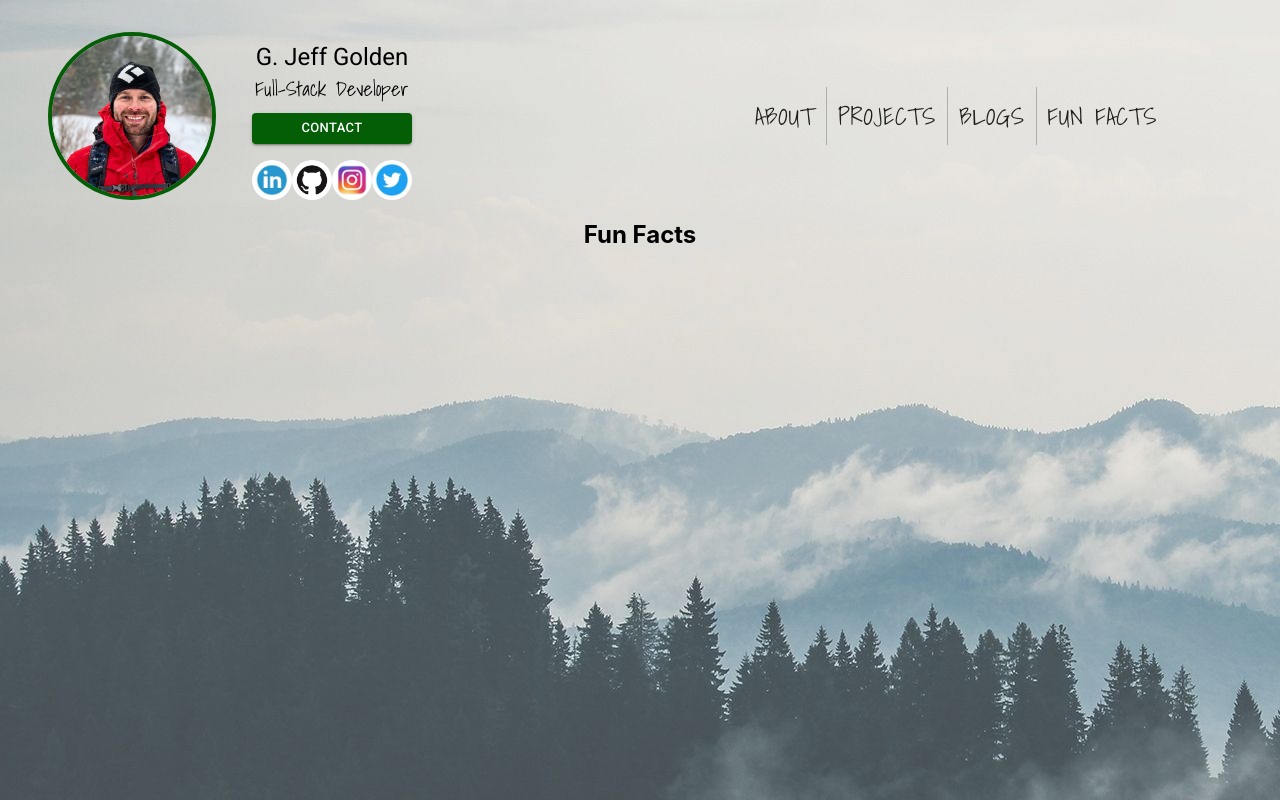
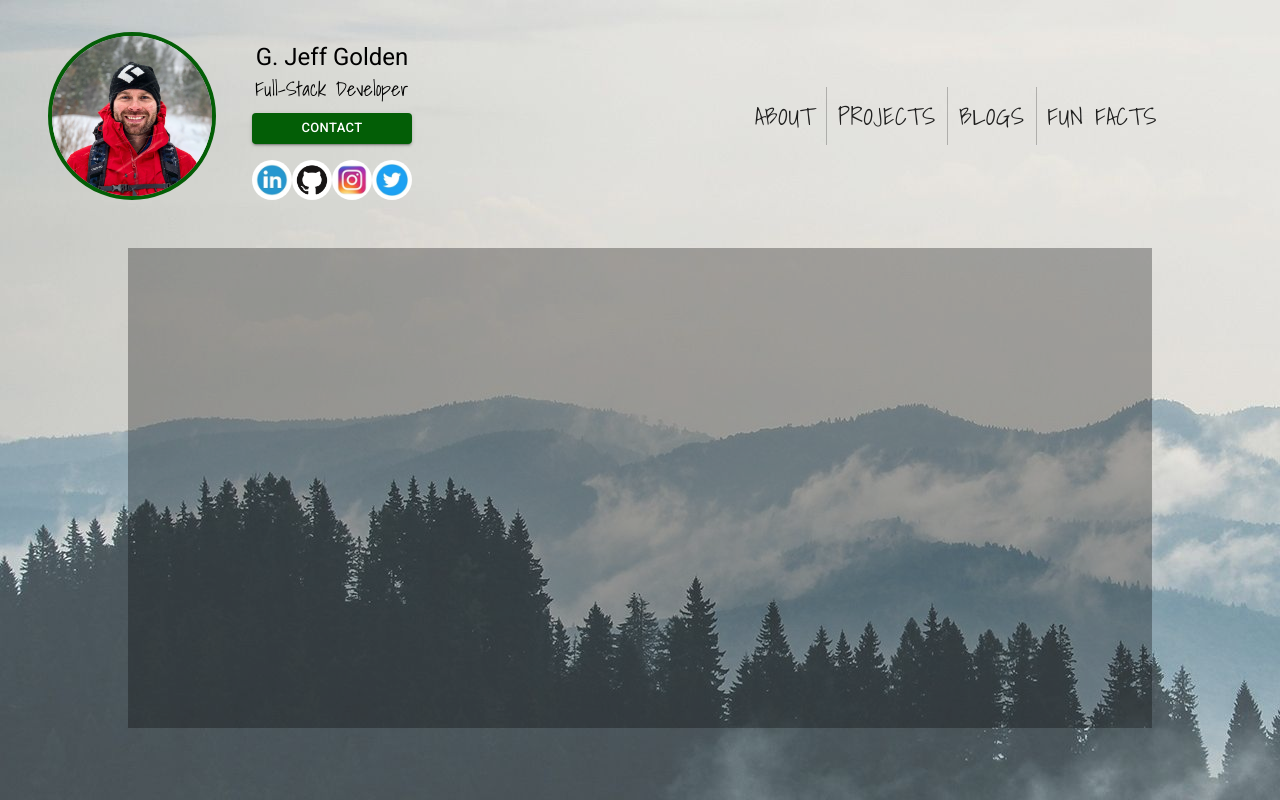
Before and after one commit to gjeffgolden/personal-website, a React (Create React App) app: page /funfacts in a window 1280 px wide. Built offline with nearby package versions, Linux system fonts and the light colour scheme.

Commit message:
Added and styled containers for subpage content.

```diff
--- a/src/pages/About.js
+++ b/src/pages/About.js
@@ -1,9 +1,10 @@
 import React from 'react'
+import { Container } from '@material-ui/core'
 
 export default function About() {
     return (
-        <div>
-            <h2>About</h2>
-        </div>
+        <Container maxWidth='xl' style={{height: "60%", width: "80%", backgroundColor: "black", marginTop: '3rem', opacity: "0.3"}}>
+
+        </Container>
     )
 }
--- a/src/pages/Blogs.js
+++ b/src/pages/Blogs.js
@@ -1,9 +1,10 @@
 import React from 'react'
+import { Container } from '@material-ui/core'
 
 export default function Blogs() {
     return (
-        <div>
-            <h2>Blogs</h2>
-        </div>
+        <Container maxWidth='xl' style={{height: "60%", width: "80%", backgroundColor: "black", marginTop: '3rem', opacity: "0.3"}}>
+
+        </Container>
     )
 }
--- a/src/pages/FunFacts.js
+++ b/src/pages/FunFacts.js
@@ -1,9 +1,10 @@
 import React from 'react'
+import { Container } from '@material-ui/core'
 
 export default function FunFacts() {
     return (
-        <div>
-            <h2>Fun Facts</h2>
-        </div>
+        <Container maxWidth='xl' style={{height: "60%", width: "80%", backgroundColor: "black", marginTop: '3rem', opacity: "0.3"}}>
+
+        </Container>
     )
 }
--- a/src/pages/Projects.js
+++ b/src/pages/Projects.js
@@ -1,9 +1,10 @@
 import React from 'react'
+import { Container } from '@material-ui/core'
 
 export default function Projects() {
     return (
-        <div>
-            <h2>Projects</h2>
-        </div>
+        <Container maxWidth='xl' style={{height: "60%", width: "80%", backgroundColor: "black", marginTop: '3rem', opacity: "0.3"}}>
+
+        </Container>
     )
 }
```
